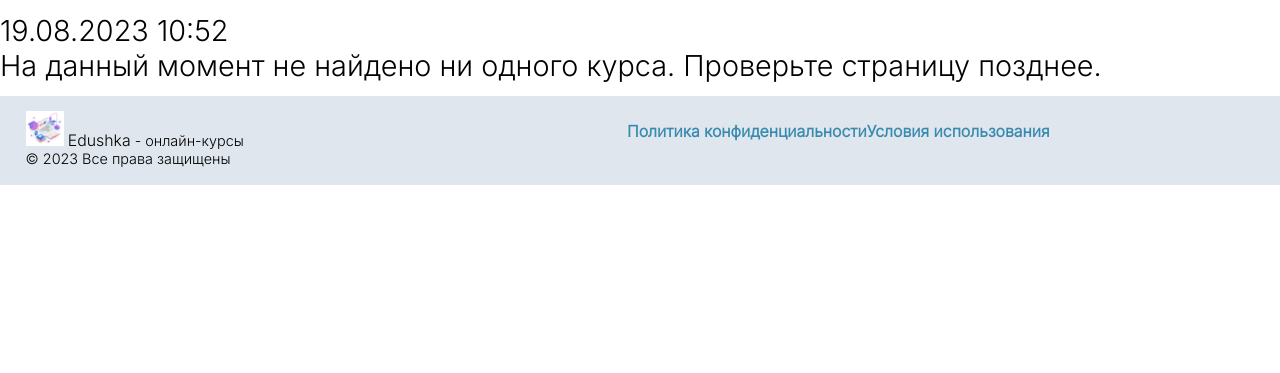
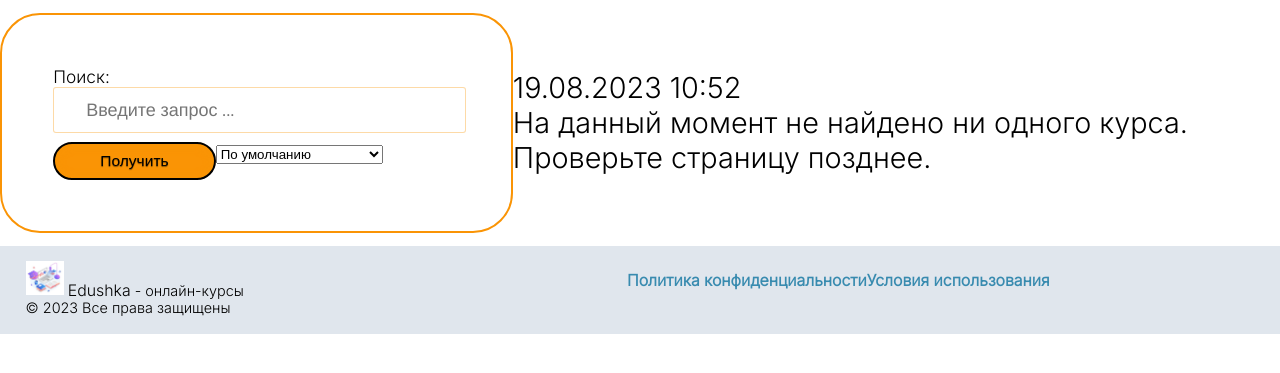
Before and after one commit to vsmrnw/lms_project, a Django app: page /courses/ in a window 1280 px wide. Shown: the part 144-517 px from the top of the page. Run offline with Django 4.2, Linux system fonts and the light colour scheme; data that the repository does not hold is empty; some web fonts are replaced.

Commit message:
added search form

```diff
--- a/lms_project/learning/forms.py
+++ b/lms_project/learning/forms.py
@@ -43,3 +43,17 @@ class LessonForm(forms.ModelForm):
         if len(preview_data) > 200:
             raise ValidationError(
                 'Слишком длинное описание! Сократите до 200 символов')
+
+
+class OrderByAndSearchForm(forms.Form):
+
+    PRICE_CHOICES = (
+        ('title', 'По умолчанию'),
+        ('price', 'Самые дешевые курсы'),
+        ('-price', 'Самые дорогие курсы'),
+    )
+
+    search = forms.CharField(label='Поиск', label_suffix=':', required=False, widget=TextInput(
+        attrs={'placeholder': 'Введите запрос ...'}))
+    price_order = forms.ChoiceField(
+        label='', choices=PRICE_CHOICES, initial=PRICE_CHOICES[0])
--- a/lms_project/learning/views.py
+++ b/lms_project/learning/views.py
@@ -5,17 +5,36 @@ from django.db.models import Q
 from django.db import transaction
 from django.http import HttpResponse
 from django.shortcuts import render, redirect
-from django.views.generic import ListView, DetailView, CreateView, UpdateView, DeleteView
+from django.views.generic import ListView, DetailView, CreateView, UpdateView, DeleteView, FormView
 from .models import Course, Lesson, Tracking, Review
 from datetime import datetime
-from .forms import CourseForm, ReviewForm, LessonForm
+from .forms import CourseForm, ReviewForm, LessonForm, OrderByAndSearchForm
 from django.urls import reverse
 
 
-class MainView(ListView):
+class MainView(ListView, FormView):
     template_name = 'index.html'
     queryset = Course.objects.all()
     context_object_name = 'courses'
+
+    form_class = OrderByAndSearchForm
+
+    def get_queryset(self):
+        queryset = MainView.queryset
+        if {'search', 'price_order'} != self.request.GET.keys():
+            return queryset
+        else:
+            search_query = self.request.GET.get('search')
+            price_order_by = self.request.GET.get('price_order')
+            filter = Q(title__icontains=search_query) | Q(description__icontains=search_query)
+            queryset = queryset.filter(filter).order_by(price_order_by)
+        return queryset
+
+    def get_initial(self):
+        initial = super(MainView, self).get_initial()
+        initial['search'] = self.request.GET.get('search', '')
+        initial['price_order'] = self.request.GET.get('price_order', 'title')
+        return initial
 
     def get_context_data(self, *, object_list=None, **kwargs):
         context = super(MainView, self).get_context_data(**kwargs)
--- a/lms_project/templates/index.html
+++ b/lms_project/templates/index.html
@@ -1,5 +1,12 @@
 {% extends 'base.html' %}
+{% load static %}
 {% block content %}
+
+    <form id="form" method="get">
+        {{ form }}
+        <button type="submit">Получить</button>
+    </form>
+
     <div class="courses_container">
         {% now 'SHORT_DATETIME_FORMAT' %}
         {% for course in courses %}
```
